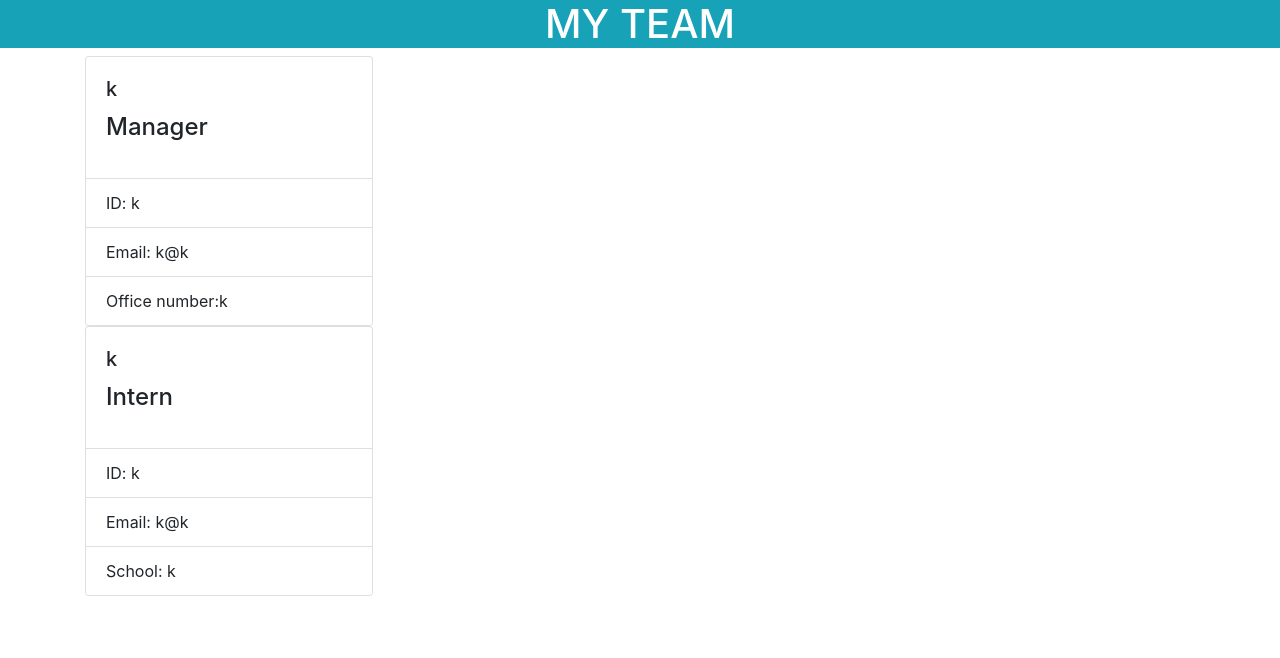
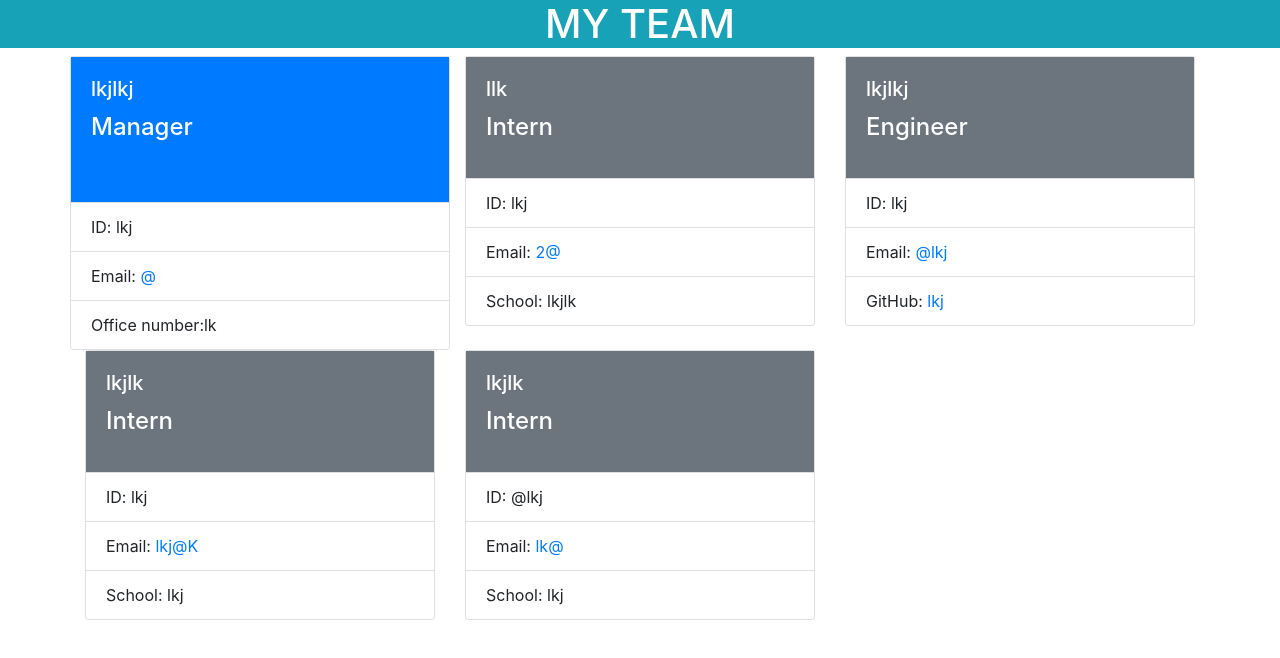
Before and after one commit to Walker-Walker/Team-Profile-Generator, a website: page index.html in a window 1280 px wide. Drawn offline with nearby package versions, Linux system fonts and the light colour scheme.

Commit message:
completed tweaking string literals nested literals inside of anchor tag, also completed tweaking bootstrap classes to render properly in webpage

```diff
--- a/index.html
+++ b/index.html
@@ -14,33 +14,71 @@
         </h1>
      </div>
 <!--TODO://Add in Cards in a card container get from bootstrap-->
-    <div class = "container">
-        <div class ="row">
-            <div class = "col"><div>
-  <div class="card" style="width: 18rem;">
-  <div class="card-body">
-    <h5 class="card-title">k</h5>
-    <h4 class="card-text">Manager</p>
+     <div class = "container">
+        <div class="row row-cols-1 row-cols-md-3">
+
+  <div class="card">
+  <div class="card-body bg-primary">
+    <h5 class="card-title text-white">lkjlkj</h5>
+    <h4 class="card-text text-white">Manager</p>
   </div>
   <ul class="list-group list-group-flush">
-    <li class="list-group-item">ID: k</li>
-    <li class="list-group-item">Email: k@k</li>
-      <li class="list-group-item">Office number:k </li>
+    <li class="list-group-item">ID: lkj</li>
+    <li class="list-group-item">Email: <a href="mailto:@">@</a></li>
+      <li class="list-group-item">Office number:lk </li>
   </ul>
-</div><div class="card" style="width: 18rem;">
-        <div class="card-body">
-          <h5 class="card-title">k</h5>
-          <h4 class="card-text">Intern</p>
+</div><div class="col-4 mb-4">
+    <div class="card">
+        <div class="card-body bg-secondary">
+          <h5 class="card-title text-white">llk</h5>
+          <h4 class="card-text text-white">Intern</p>
         </div>
         <ul class="list-group list-group-flush">
-          <li class="list-group-item">ID: k</li>
-          <li class="list-group-item">Email: k@k</li>
-          <li class="list-group-item">School: k</li>
+          <li class="list-group-item">ID: lkj</li>
+          <li class="list-group-item">Email: <a href="mailto:2@">2@</a></li>
+          <li class="list-group-item">School: lkjlk</li>
         </ul>
       </div>
-            <div>
-        <div>
-    <div>
+      </div><div class="col-4 mb-4">
+    <div class="card">
+        <div class="card-body bg-secondary">
+          <h5 class="card-title text-white">lkjlkj</h5>
+          <h4 class="card-text text-white">Engineer</p>
+        </div>
+        <ul class="list-group list-group-flush">
+          <li class="list-group-item">ID: lkj</li>
+          <li class="list-group-item">Email: <a href="mailto:@lkj">@lkj</a></li>
+          <li class="list-group-item">GitHub: <a href ="http://github.com/lkj/" >lkj</a></li>
+        </ul>
+      </div>
+      </div><div class="col-4 mb-4">
+    <div class="card">
+        <div class="card-body bg-secondary">
+          <h5 class="card-title text-white">lkjlk</h5>
+          <h4 class="card-text text-white">Intern</p>
+        </div>
+        <ul class="list-group list-group-flush">
+          <li class="list-group-item">ID: lkj</li>
+          <li class="list-group-item">Email: <a href="mailto:lkj@K">lkj@K</a></li>
+          <li class="list-group-item">School: lkj</li>
+        </ul>
+      </div>
+      </div><div class="col-4 mb-4">
+    <div class="card">
+        <div class="card-body bg-secondary">
+          <h5 class="card-title text-white">lkjlk</h5>
+          <h4 class="card-text text-white">Intern</p>
+        </div>
+        <ul class="list-group list-group-flush">
+          <li class="list-group-item">ID: @lkj</li>
+          <li class="list-group-item">Email: <a href="mailto:lk@">lk@</a></li>
+          <li class="list-group-item">School: lkj</li>
+        </ul>
+      </div>
+      </div>
+
+        </div>
+    </div>
   </body>
 </html>
 
--- a/index.js
+++ b/index.js
@@ -255,9 +255,9 @@ function teamChoices() {
     });
 }
 
-function printArray() {
-  console.log(teamArray);
-}
+// function printArray() {
+//   console.log(teamArray);
+// }
 
 function startProgram() {
   createManager();
```
Also changed, not shown: utils/generateTeamHTML.js (+33 -24 lines).
